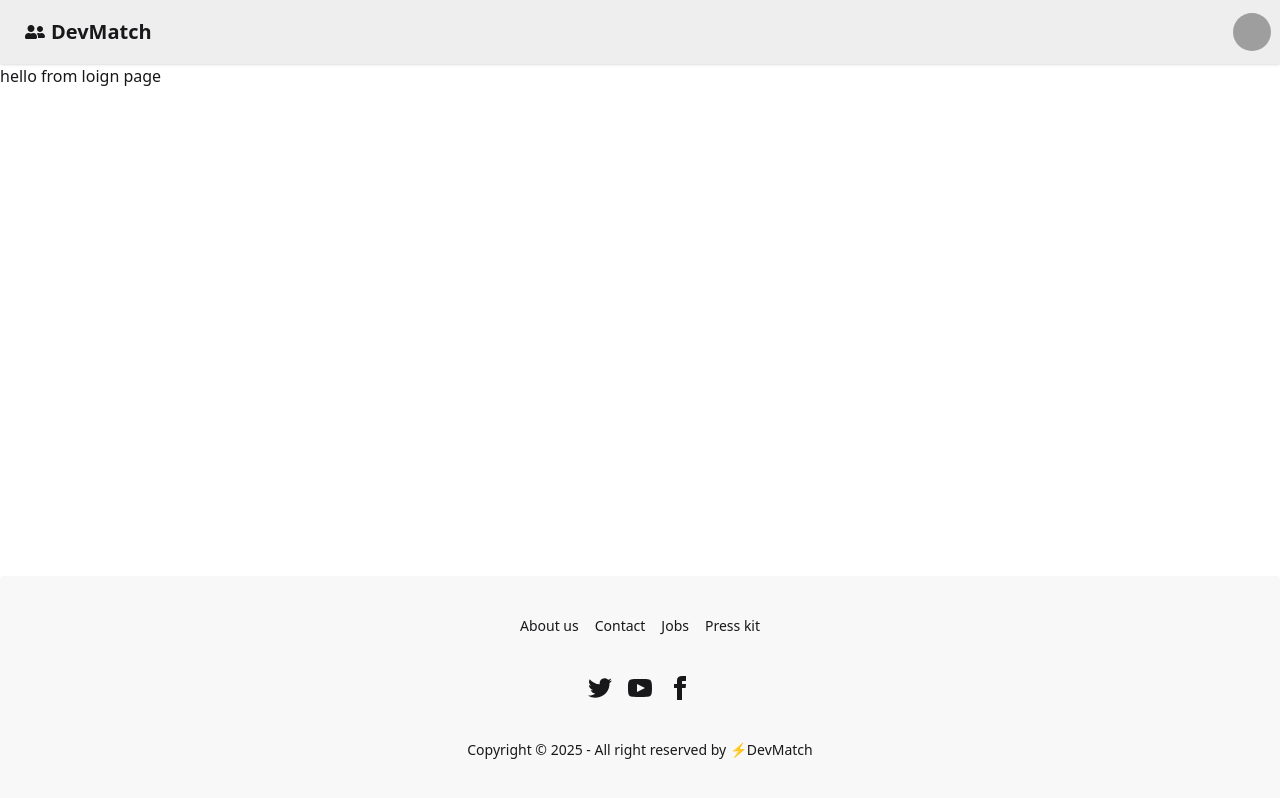
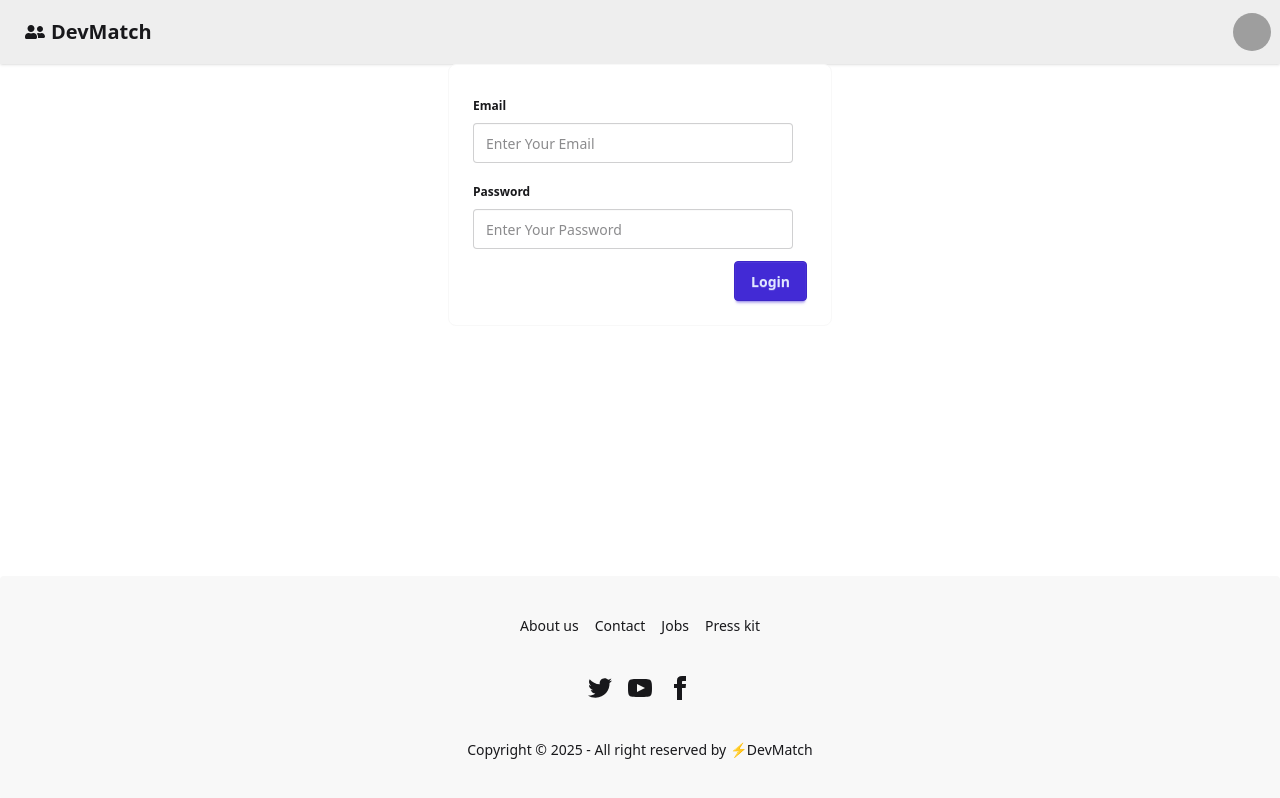
Before and after one commit to urprakashgupta/DevMatch, a React (Vite) app in the folder Frontend/: page /login in a window 1280 px wide. Built offline with nearby package versions, Linux system fonts and the light colour scheme; grey boxes are pictures that could not be loaded.

Commit message:
Implement login form with email and password fields

```diff
--- a/Frontend/src/Login.jsx
+++ b/Frontend/src/Login.jsx
@@ -1,3 +1,30 @@
 export default function Login() {
-  return <div>hello from loign page</div>;
+  return (
+    <div className="flex justify-center items-center">
+      <div className="card card-border bg-base-100 w-96">
+        <div className="card-body">
+          <fieldset className="fieldset">
+            <legend className="fieldset-legend">Email</legend>
+            <input
+              type="text"
+              className="input"
+              placeholder="Enter Your Email"
+            />
+          </fieldset>
+
+          <fieldset className="fieldset">
+            <legend className="fieldset-legend">Password</legend>
+            <input
+              type="text"
+              className="input"
+              placeholder="Enter Your Password"
+            />
+          </fieldset>
+          <div className="card-actions justify-end">
+            <button className="btn btn-primary">Login</button>
+          </div>
+        </div>
+      </div>
+    </div>
+  );
 }
```
